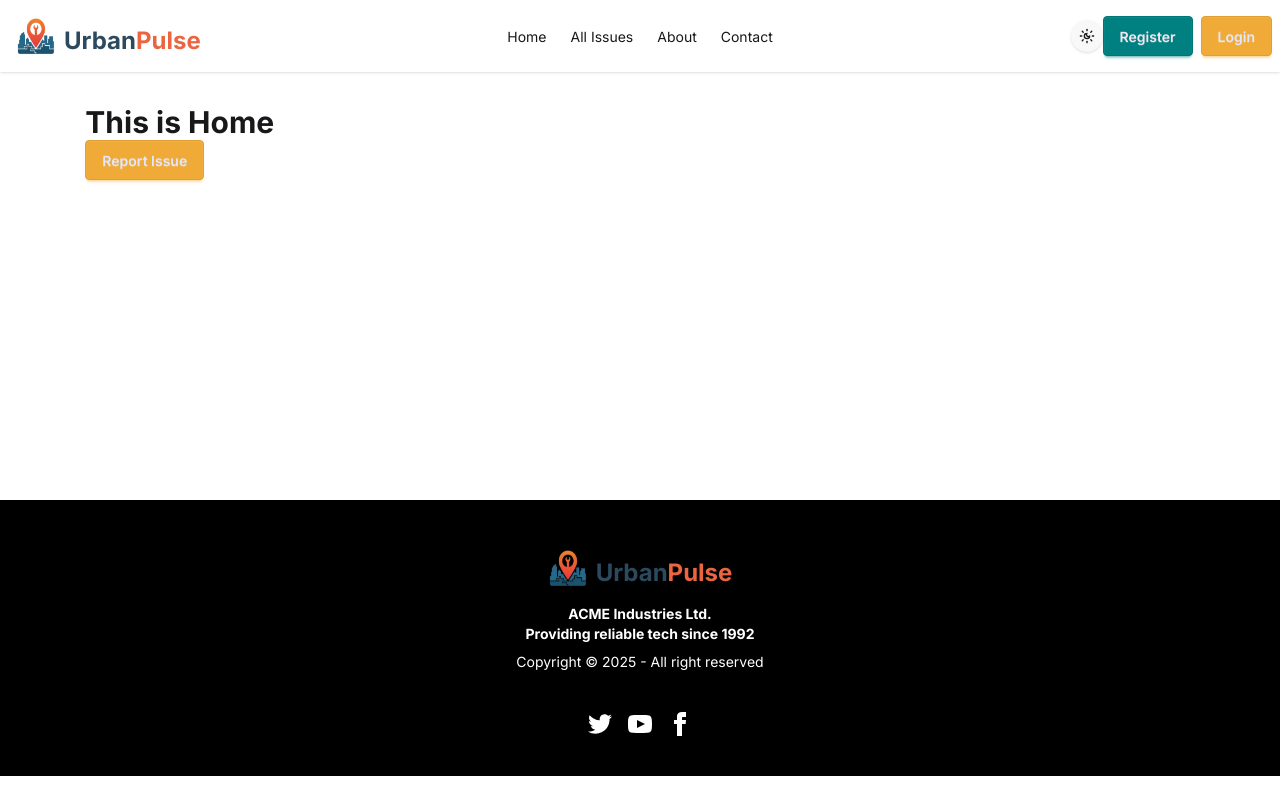
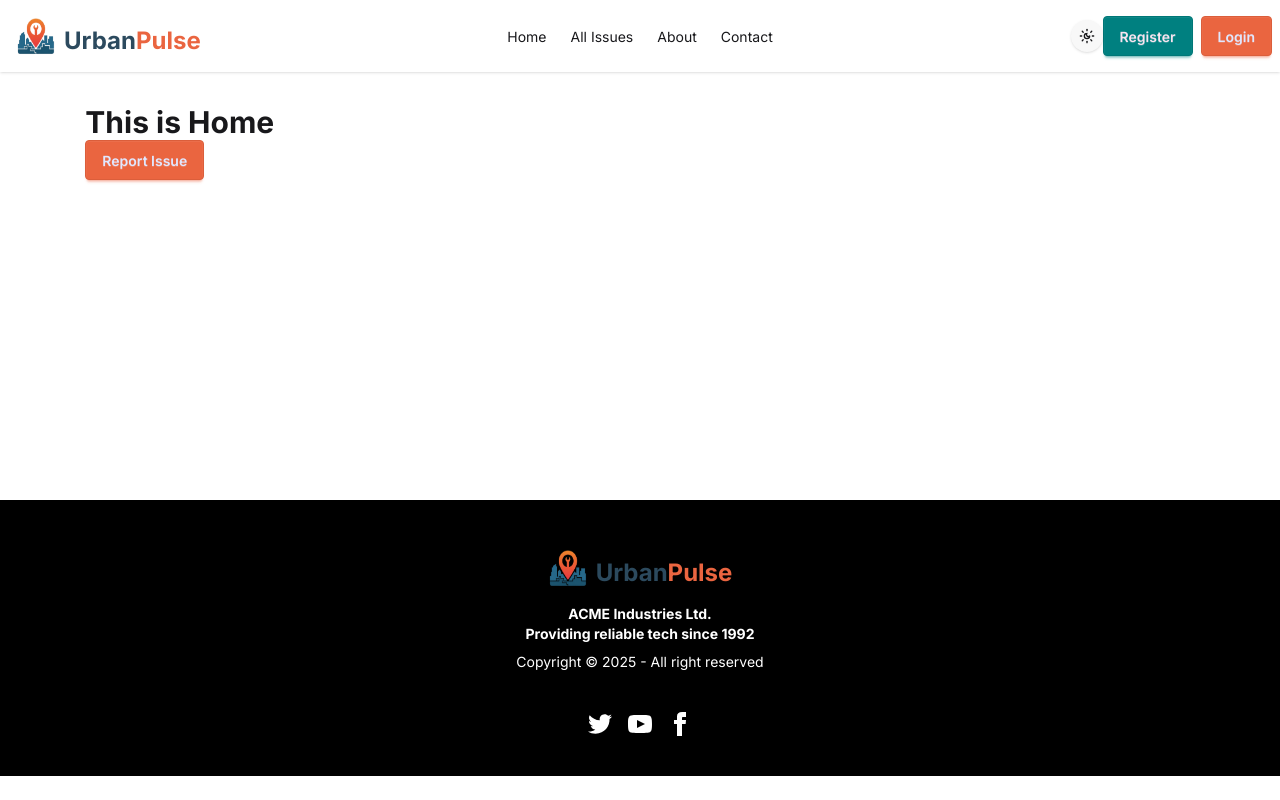
Before and after one commit to the-abed/urban-pulse, a React (Vite) app: page / in a window 1280 px wide. Built offline with nearby package versions, Linux system fonts and the light colour scheme; no server answers.

Commit message:
change primary color

```diff
--- a/src/index.css
+++ b/src/index.css
@@ -9,10 +9,20 @@
 @plugin "daisyui/theme" {
   name: "light";
   default: true;
-  --color-primary: #f0aa38;
+  --color-primary: #ea6540;
   --color-secondary: teal;
 }
 
 body{
   font-family: "Inter", sans-serif;
 }
+
+/*
+#181A2F
+#242E49
+#37415C
+#FDA481
+#B4182D
+#54162B
+Dark Green: #16302B
+ */
--- a/src/pages/Issues/IssuCard/IssueCard.jsx
+++ b/src/pages/Issues/IssuCard/IssueCard.jsx
@@ -34,13 +34,7 @@ const IssueCard = ({ issue }) => {
     try {
       setLoading(true);
 
-      await fetch(`/issues/${_id}/upvote`, {
-        method: "POST",
-        headers: {
-          "Content-Type": "application/json",
-          Authorization: `Bearer ${user.token}`,
-        },
-      });
+      const res = await axiosSecure.post(`/issues/${_id}/upvote`);
 
       setVoteCount((prev) => prev + 1);
       setHasUpvoted(true);
```
